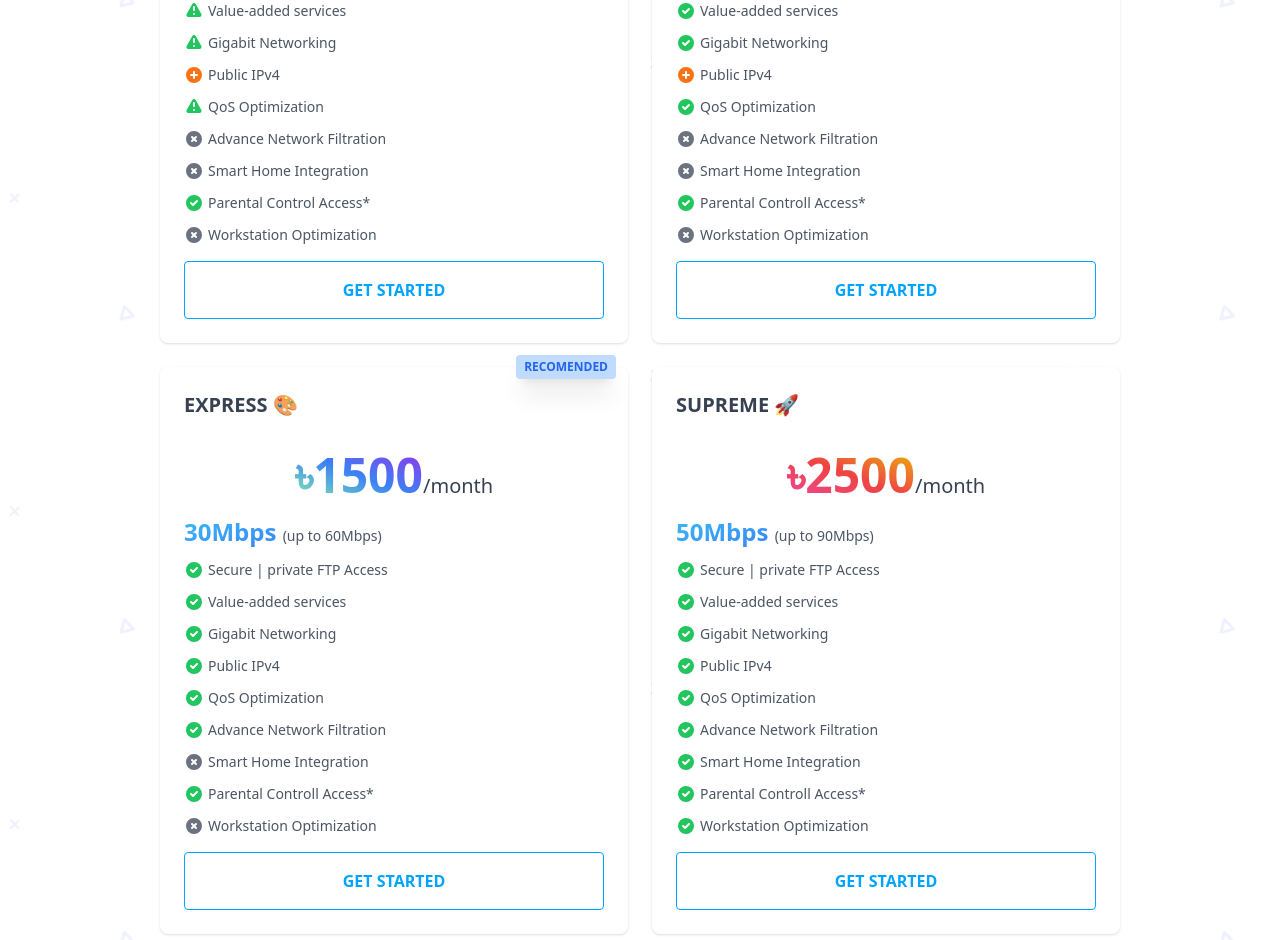
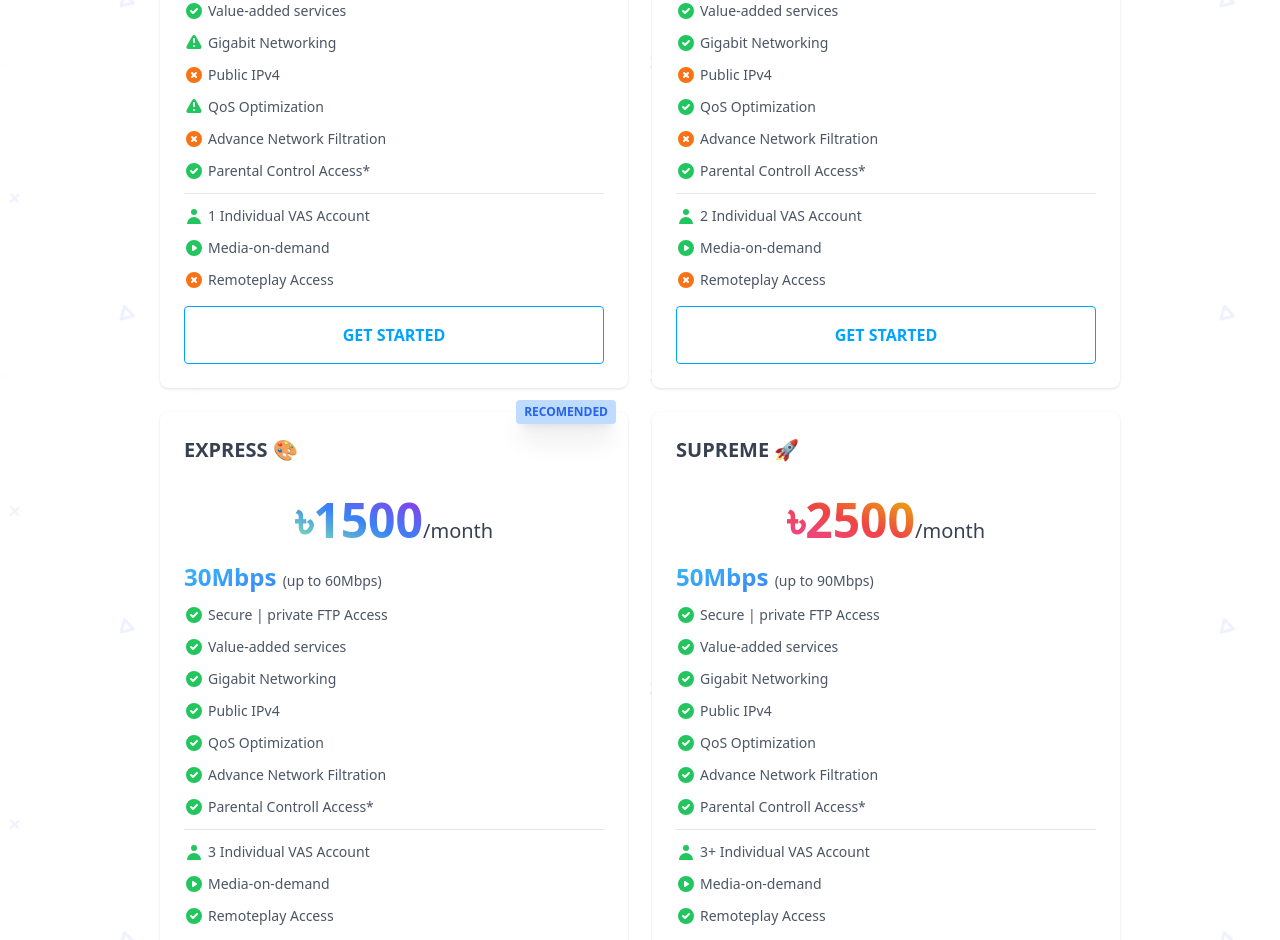
Before and after one commit to bobalok/brainfreeze, a Next.js app: page / in a window 1280 px wide. Shown: the part 7017-7957 px from the top of the page. Built offline with nearby package versions, Linux system fonts and the light colour scheme.

Commit message:
modified functions

```diff
--- a/components/PricingPlans.js
+++ b/components/PricingPlans.js
@@ -3,6 +3,12 @@ import {
   XCircleIcon,
   ExclamationIcon,
   PlusCircleIcon,
+  PlayIcon,
+  ArrowCircleUp,
+  CloudUploadIcon,
+  ArrowCircleDownIcon,
+  CloudDownloadIcon,
+  UserIcon,
 } from "@heroicons/react/solid";
 
 export default function PricingPlans() {
@@ -65,7 +71,7 @@ export default function PricingPlans() {
                     <span>Secure | private FTP Access</span>
                   </p>
                   <p className='my-2 flex'>
-                    <ExclamationIcon
+                    <CheckCircleIcon
                       className='h-5 w-5 mr-1 text-green-500'
                       aria-hidden='true'
                     />
@@ -79,7 +85,7 @@ export default function PricingPlans() {
                     <span>Gigabit Networking</span>
                   </p>
                   <p className='my-2 flex'>
-                    <PlusCircleIcon
+                    <XCircleIcon
                       className='h-5 w-5 mr-1 text-orange-500'
                       aria-hidden='true'
                     />
@@ -94,18 +100,18 @@ export default function PricingPlans() {
                   </p>
                   <p className='my-2 flex'>
                     <XCircleIcon
-                      className='h-5 w-5 mr-1 text-gray-500'
+                      className='h-5 w-5 mr-1 text-orange-500'
                       aria-hidden='true'
                     />
                     <span>Advance Network Filtration</span>
                   </p>
-                  <p className='my-2 flex'>
+                  {/* <p className='my-2 flex'>
                     <XCircleIcon
                       className='h-5 w-5 mr-1 text-gray-500'
                       aria-hidden='true'
                     />
                     <span>Smart Home Integration</span>
-                  </p>
+                  </p> */}
 
                   <p className='my-2 flex'>
                     <CheckCircleIcon
@@ -114,12 +120,34 @@ export default function PricingPlans() {
                     />
                     <span>Parental Control Access*</span>
                   </p>
-                  <p className='my-2 flex'>
+                  {/* <p className='my-2 flex'>
                     <XCircleIcon
                       className='h-5 w-5 mr-1 text-gray-500'
                       aria-hidden='true'
                     />
                     <span>Workstation Optimization</span>
+                  </p> */}
+                  <hr className='text-gray-200' />
+                  <p className='my-2 flex'>
+                    <UserIcon
+                      className='h-5 w-5 mr-1 text-green-500'
+                      aria-hidden='true'
+                    />
+                    <span>1 Individual VAS Account</span>
+                  </p>
+                  <p className='my-2 flex'>
+                    <PlayIcon
+                      className='h-5 w-5 mr-1 text-green-500'
+                      aria-hidden='true'
+                    />
+                    <span>Media-on-demand</span>
+                  </p>
+                  <p className='my-2 flex'>
+                    <XCircleIcon
+                      className='h-5 w-5 mr-1 text-orange-500'
+                      aria-hidden='true'
+                    />
+                    <span>Remoteplay Access</span>
                   </p>
                 </div>
                 <a
@@ -179,7 +207,7 @@ export default function PricingPlans() {
                     <span>Gigabit Networking</span>
                   </p>
                   <p className='my-2 flex'>
-                    <PlusCircleIcon
+                    <XCircleIcon
                       className='h-5 w-5 mr-1 text-orange-500'
                       aria-hidden='true'
                     />
@@ -194,18 +222,18 @@ export default function PricingPlans() {
                   </p>
                   <p className='my-2 flex'>
                     <XCircleIcon
-                      className='h-5 w-5 mr-1 text-gray-500'
+                      className='h-5 w-5 mr-1 text-orange-500'
                       aria-hidden='true'
                     />
                     <span>Advance Network Filtration</span>
                   </p>
-                  <p className='my-2 flex'>
+                  {/* <p className='my-2 flex'>
                     <XCircleIcon
                       className='h-5 w-5 mr-1 text-gray-500'
                       aria-hidden='true'
                     />
                     <span>Smart Home Integration</span>
-                  </p>
+                  </p> */}
 
                   <p className='my-2 flex'>
                     <CheckCircleIcon
@@ -214,12 +242,34 @@ export default function PricingPlans() {
                     />
                     <span>Parental Controll Access*</span>
                   </p>
-                  <p className='my-2 flex'>
+                  {/* <p className='my-2 flex'>
                     <XCircleIcon
                       className='h-5 w-5 mr-1 text-gray-500'
                       aria-hidden='true'
                     />
                     <span>Workstation Optimization</span>
+                  </p> */}
+                  <hr className='text-gray-200' />
+                  <p className='my-2 flex'>
+                    <UserIcon
+                      className='h-5 w-5 mr-1 text-green-500'
+                      aria-hidden='true'
+                    />
+                    <span>2 Individual VAS Account</span>
+                  </p>
+                  <p className='my-2 flex'>
+                    <PlayIcon
+                      className='h-5 w-5 mr-1 text-green-500'
+                      aria-hidden='true'
+                    />
+                    <span>Media-on-demand</span>
+                  </p>
+                  <p className='my-2 flex'>
+                    <XCircleIcon
+                      className='h-5 w-5 mr-1 text-orange-500'
+                      aria-hidden='true'
+                    />
+                    <span>Remoteplay Access</span>
                   </p>
                 </div>
                 <a
@@ -297,13 +347,13 @@ export default function PricingPlans() {
                     />
                     <span>Advance Network Filtration</span>
                   </p>
-                  <p className='my-2 flex'>
+                  {/* <p className='my-2 flex'>
                     <XCircleIcon
                       className='h-5 w-5 mr-1 text-gray-500'
                       aria-hidden='true'
                     />
                     <span>Smart Home Integration</span>
-                  </p>
+                  </p> */}
 
                   <p className='my-2 flex'>
                     <CheckCircleIcon
@@ -312,12 +362,34 @@ export default function PricingPlans() {
                     />
                     <span>Parental Controll Access*</span>
                   </p>
-                  <p className='my-2 flex'>
+                  {/* <p className='my-2 flex'>
                     <XCircleIcon
                       className='h-5 w-5 mr-1 text-gray-500'
                       aria-hidden='true'
                     />
                     <span>Workstation Optimization</span>
+                  </p> */}
+                  <hr className='text-gray-200' />
+                  <p className='my-2 flex'>
+                    <UserIcon
+                      className='h-5 w-5 mr-1 text-green-500'
+                      aria-hidden='true'
+                    />
+                    <span>3 Individual VAS Account</span>
+                  </p>
+                  <p className='my-2 flex'>
+                    <PlayIcon
+                      className='h-5 w-5 mr-1 text-green-500'
+                      aria-hidden='true'
+                    />
+                    <span>Media-on-demand</span>
+                  </p>
+                  <p className='my-2 flex'>
+                    <CheckCircleIcon
+                      className='h-5 w-5 mr-1 text-green-500'
+                      aria-hidden='true'
+                    />
+                    <span>Remoteplay Access</span>
                   </p>
                 </div>
                 <a
@@ -392,13 +464,13 @@ export default function PricingPlans() {
                     />
                     <span>Advance Network Filtration</span>
                   </p>
-                  <p className='my-2 flex'>
+                  {/* <p className='my-2 flex'>
                     <CheckCircleIcon
                       className='h-5 w-5 mr-1 text-green-500'
                       aria-hidden='true'
                     />
                     <span>Smart Home Integration</span>
-                  </p>
+                  </p> */}
                   <p className='my-2 flex'>
                     <CheckCircleIcon
                       className='h-5 w-5 mr-1 text-green-500'
@@ -407,12 +479,34 @@ export default function PricingPlans() {
                     <span>Parental Controll Access*</span>
                   </p>
 
+                  {/* <p className='my-2 flex'>
+                    <CheckCircleIcon
+                      className='h-5 w-5 mr-1 text-green-500'
+                      aria-hidden='true'
+                    />
+                    <span>Workstation Optimization</span>
+                  </p> */}
+                  <hr className='text-gray-200' />
+                  <p className='my-2 flex'>
+                    <UserIcon
+                      className='h-5 w-5 mr-1 text-green-500'
+                      aria-hidden='true'
+                    />
+                    <span>3+ Individual VAS Account</span>
+                  </p>
+                  <p className='my-2 flex'>
+                    <PlayIcon
+                      className='h-5 w-5 mr-1 text-green-500'
+                      aria-hidden='true'
+                    />
+                    <span>Media-on-demand</span>
+                  </p>
                   <p className='my-2 flex'>
                     <CheckCircleIcon
                       className='h-5 w-5 mr-1 text-green-500'
                       aria-hidden='true'
                     />
-                    <span>Workstation Optimization</span>
+                    <span>Remoteplay Access</span>
                   </p>
                 </div>
                 <a
```
